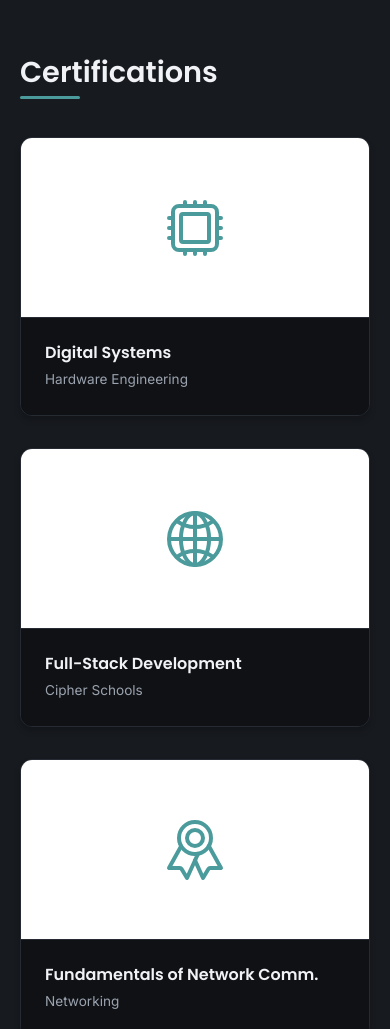
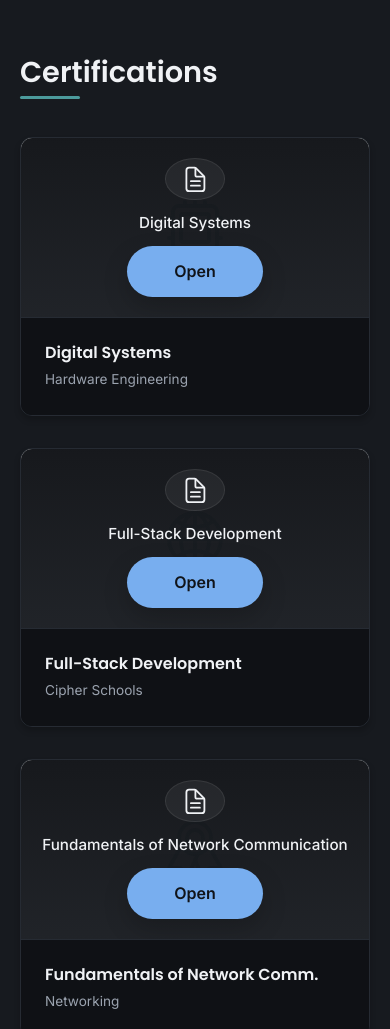
Before and after one commit to Jaykrai11/portfolio, a plain HTML site: page index.html in a window 390 px wide. Shown: the part 6800-7829 px from the top of the page. Drawn offline with nearby package versions, Linux system fonts and the light colour scheme.

Commit message:
New Update

```diff
--- a/script.js
+++ b/script.js
@@ -66,9 +66,63 @@ document.addEventListener('DOMContentLoaded', () => {
     const certModalTitle = document.getElementById('cert-modal-title');
     const certModalBody = document.getElementById('cert-modal-body');
     const certModalClose = document.getElementById('cert-modal-close');
+    const certificateCards = document.querySelectorAll('.cert-card');
 
     function isMobileCertificateView() {
         return window.matchMedia('(max-width: 768px)').matches;
+    }
+
+    function getCertificateLink(card) {
+        return card.getAttribute('data-src') || '';
+    }
+
+    function buildCertificateFallback(card) {
+        const title = card.getAttribute('data-title') || 'Certificate';
+        const src = getCertificateLink(card);
+        const wrapper = document.createElement('div');
+        wrapper.className = 'cert-mobile-preview';
+        wrapper.innerHTML = `
+            <div class="cert-mobile-icon">
+                <ion-icon name="document-text-outline"></ion-icon>
+            </div>
+            <div class="cert-mobile-text">${title}</div>
+            <a class="cert-mobile-open" href="${src}" target="_blank" rel="noopener noreferrer">Open</a>
+        `;
+        return wrapper;
+    }
+
+    function syncCertificateCardPreviews() {
+        certificateCards.forEach(card => {
+            const preview = card.querySelector('.cert-preview');
+            const existingFallback = card.querySelector('.cert-mobile-preview');
+            const cardMedia = card.firstElementChild;
+
+            if (isMobileCertificateView()) {
+                if (preview) {
+                    card.setAttribute('data-preview-src', preview.getAttribute('src') || '');
+                    preview.remove();
+                }
+                if (!existingFallback) {
+                    if (cardMedia) {
+                        cardMedia.appendChild(buildCertificateFallback(card));
+                    }
+                }
+            } else {
+                if (existingFallback) existingFallback.remove();
+
+                if (!preview && cardMedia) {
+                    const previewSrc = card.getAttribute('data-preview-src');
+                    if (previewSrc) {
+                        const restoredPreview = document.createElement('iframe');
+                        restoredPreview.className = 'cert-preview';
+                        restoredPreview.src = previewSrc;
+                        restoredPreview.setAttribute('frameborder', '0');
+                        restoredPreview.setAttribute('scrolling', 'no');
+                        cardMedia.appendChild(restoredPreview);
+                    }
+                }
+            }
+        });
     }
 
     function openModal(src, title, type = 'pdf') {
@@ -114,6 +168,11 @@ document.addEventListener('DOMContentLoaded', () => {
         card.addEventListener('click', () => {
             openModal(card.getAttribute('data-src'), card.getAttribute('data-title'), card.getAttribute('data-type'));
         });
+    });
+
+    syncCertificateCardPreviews();
+    window.addEventListener('resize', () => {
+        syncCertificateCardPreviews();
     });
 
     function closeCertModal() {
--- a/style.css
+++ b/style.css
@@ -773,6 +773,62 @@ header.scrolled {
     display: none !important;
 }
 
+.cert-mobile-preview {
+    position: absolute;
+    inset: 0;
+    z-index: 2;
+    display: flex;
+    flex-direction: column;
+    align-items: center;
+    justify-content: center;
+    gap: 0.8rem;
+    padding: 1.25rem;
+    text-align: center;
+    background: linear-gradient(180deg, rgba(18, 20, 24, 0.98), rgba(28, 31, 36, 0.98));
+}
+
+.cert-mobile-icon {
+    width: 3.75rem;
+    height: 3.75rem;
+    border-radius: 50%;
+    display: flex;
+    align-items: center;
+    justify-content: center;
+    background: rgba(255, 255, 255, 0.06);
+    border: 1px solid rgba(255, 255, 255, 0.08);
+}
+
+.cert-mobile-icon ion-icon {
+    font-size: 1.8rem;
+    color: var(--text-primary);
+}
+
+.cert-mobile-text {
+    color: var(--text-primary);
+    font-size: 0.95rem;
+    font-weight: 500;
+    line-height: 1.35;
+    max-width: 100%;
+    word-break: break-word;
+}
+
+.cert-mobile-open {
+    display: inline-flex;
+    align-items: center;
+    justify-content: center;
+    min-width: 8.5rem;
+    padding: 0.8rem 1.3rem;
+    border-radius: 999px;
+    background: #78AEEF;
+    color: #101318;
+    font-weight: 700;
+    box-shadow: 0 10px 24px rgba(0, 0, 0, 0.22);
+}
+
+.cert-mobile-open:active {
+    transform: scale(0.98);
+}
+
 .cert-overlay {
     position: absolute;
     top: 0;
```
